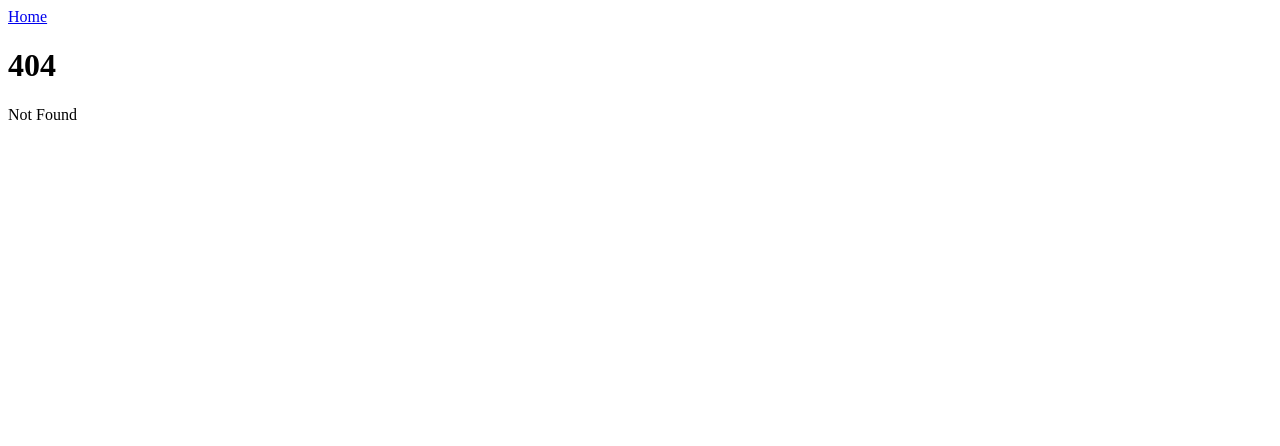
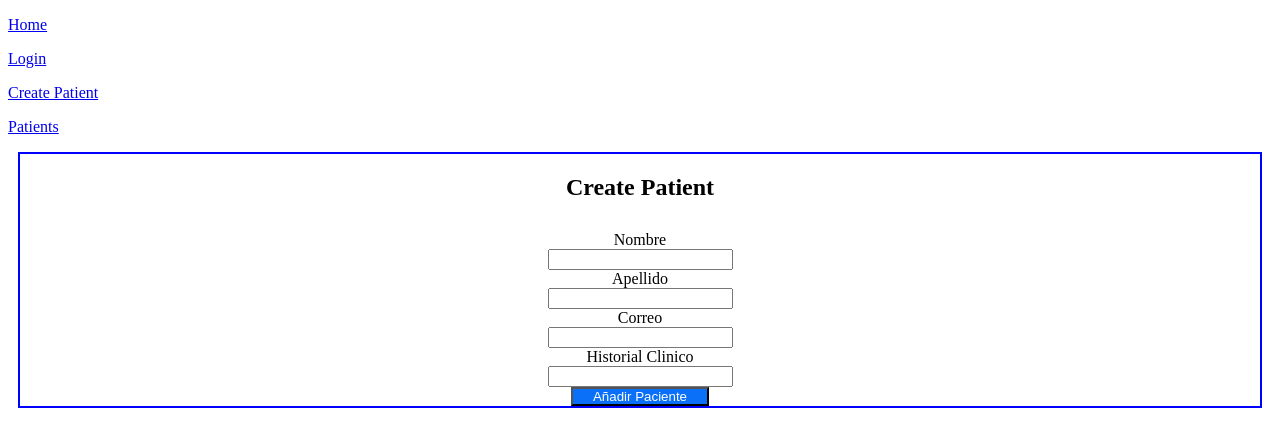
Before and after one commit to CarlosDiazGirol/phisfront1.0, a React (Vite) app: page /createpatient in a window 1280 px wide. Before the commit this address had no page. Shown: the top 446 px of the page. Built offline with nearby package versions, Linux system fonts and the light colour scheme.

Commit message:
adding create patient form

```diff
--- /dev/null
+++ b/src/modules/CreatePatientForm.jsx
@@ -0,0 +1,119 @@
+import React, { useState, useEffect } from 'react';
+import {Link, Outlet} from "react-router-dom";
+import styles from './CreatePatientForm.module.css';
+
+
+
+function CreatePatientForm() {
+
+
+    const [name, setName] = useState('');
+    const [surname, setSurname] = useState('');
+    const [email, setEmail] = useState('');
+    const [historialClinico, setHistorialClinico] = useState('');
+
+
+
+
+  const handleNameChange = (event) => {
+    setName(event.target.value);
+  };
+
+  const handleSurnameChange = (event) => {
+    setSurname(event.target.value);
+  };
+
+  const handleEmailChange = (event) => {
+    setEmail(event.target.value);
+  };
+
+  const handleHistorialClinicoChange = (event) => {
+    setHistorialClinico(event.target.value);
+  };
+
+  const handleSubmit = (event) => {
+    event.preventDefault();
+    // Agregar la lógica para enviar los datos del formulario alservidor para autenticación
+
+    console.log('Name:', name);
+    console.log('Surname:', surname);
+  };
+
+
+
+    return(
+        <>
+        <div className={styles.form}>
+            <div>
+            <h2>Create Patient</h2>
+            </div>
+
+
+<form onSubmit={handleSubmit}>
+
+
+<div>
+    <div>
+    <label htmlFor="name">Nombre</label>
+    </div>
+
+          <input
+            type="text"
+            id="name"
+            value={name}
+            onChange={handleNameChange}
+            required
+          />
+</div>
+<div>
+    <div>
+    <label htmlFor="surname">Apellido</label>
+    </div>
+
+          <input
+            type="text"
+            id="surname"
+            value={surname}
+            onChange={handleSurnameChange}
+            required
+          />
+</div>
+<div>
+    <div>
+    <label htmlFor="email">Correo</label>
+    </div>
+
+          <input
+            type="email"
+            id="email"
+            value={email}
+            onChange={handleEmailChange}
+            required
+          />
+</div>
+<div>
+    <div>
+    <label htmlFor="historialClinico">Historial Clinico</label>
+    </div>
+
+          <input
+            type="text"
+            id="historialClinico"
+            value={historialClinico}
+            onChange={handleHistorialClinicoChange}
+            required
+          />
+</div>
+
+        <button type="submit" className={styles.button}>Añadir Paciente</button>
+
+
+</form>
+        </div>
+
+
+        </>
+    )}
+
+
+export default CreatePatientForm;
--- /dev/null
+++ b/src/modules/CreatePatientForm.module.css
@@ -0,0 +1,15 @@
+.button{
+    background-color: rgb(10, 112, 247);
+    color:white;
+    padding: 0px 20px 0px 20px;
+}
+
+.form{
+    display:flex;
+    flex-direction: column;
+    align-items: center;
+    gap:10px;
+    border:2px solid blue;
+    margin:10px 10px 10px 10px;
+    text-align: center;
+}
--- a/src/modules/Login.jsx
+++ b/src/modules/Login.jsx
@@ -38,7 +38,7 @@ function Login() {
             <h2>Access Your Account</h2>
             </div>
 
-        <button className={styles.signButton}><img src="../google-removebg-preview.png" width="30px"></img>Sign with Google</button>
+        <button className={styles.signButton}>Sign with Google</button>
 <form onSubmit={handleSubmit}>
 
 
--- a/src/routes.jsx
+++ b/src/routes.jsx
@@ -4,6 +4,7 @@ import Header from"./modules/Header"
 import App from "./App"
 import Home from "./modules/Home"
 import Login from "./modules/Login"
+import CreatePatientForm from "./modules/CreatePatientForm"
 
 const router= createBrowserRouter(
     [{
@@ -13,7 +14,8 @@ errorElement:<ErrorPage/>,
 children:[
     {path:"/patients",  element:<App/>},
     {path:"/", element:<Home/>},
-    {path:"/login", element:<Login/>}
+    {path:"/login", element:<Login/>},
+    {path:"/createpatient", element:<CreatePatientForm/>}
 ]}
 // ,
 // [{
```
Also changed, not shown: src/public/google-removebg-preview.png (added).
